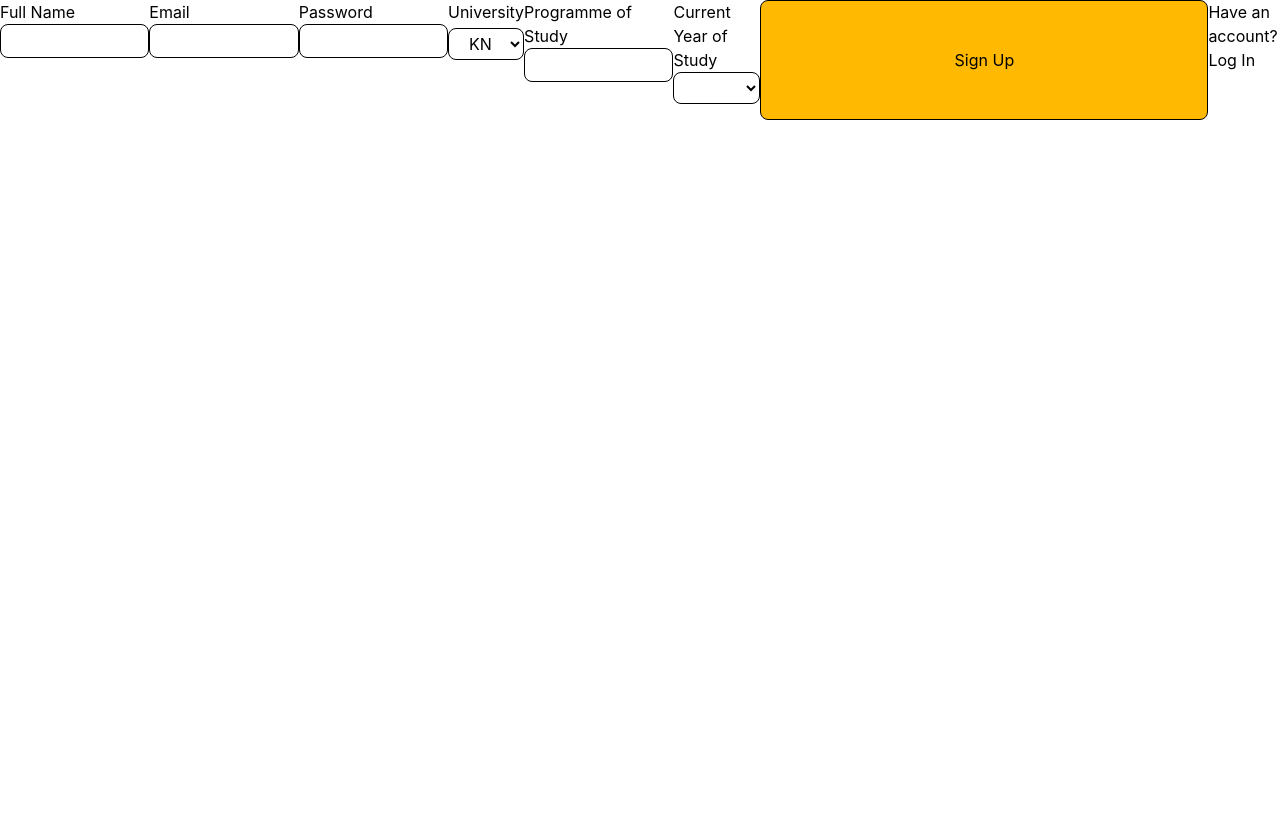
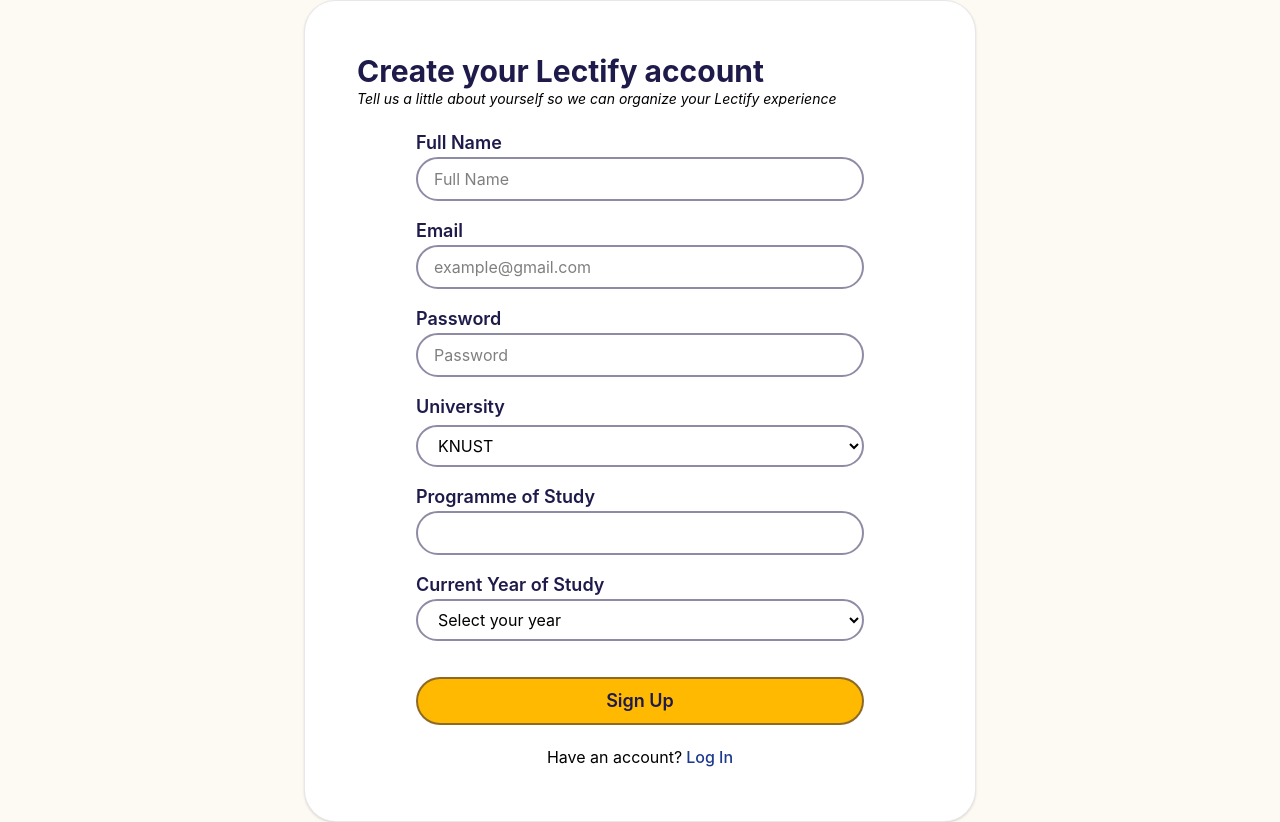
Before and after one commit to obkstudios/app_progress, a React (Vite) app: page /signup in a window 1280 px wide. Before the commit the page ends 800 px from the top, so only its background shows below. Built offline with nearby package versions, Linux system fonts and the light colour scheme.

Commit message:
Build form for signup page

```diff
--- a/src/pages/SignUp.jsx
+++ b/src/pages/SignUp.jsx
@@ -1,41 +1,96 @@
 import { Link } from "react-router-dom"
+import { useState } from "react"
 import { appName } from "../config"
 
 function SignUpForm() {
+  const [fullName, setFullName] = useState("")
+  const [email, setEmail] = useState("")
+  const [password, setPassword] = useState("")
+  const [university, setUniversity] = useState("KNUST")
+  const [year, setYear] = useState("")
+  const [program, setProgram] = useState("")
+
+  function handleSubmit(e) {
+    e.preventDefault() // stops the page from reloading
+  }
+
   return (
-    <form className="flex flex-row">
+    <div className="flex justify-center items-center min-h-screen  bg-[#fdfaf3] ">
+      <form onSubmit={handleSubmit} className="w-full max-w-2xl rounded-4xl bg-white border border-[#1e1b4b]/10 p-8 shadow-sm">
+        <div className="m-5">
+          <h1 className="text-3xl font-bold text-[#1e1b4b]">Create your Lectify account</h1>
+
+
+          <p className="text-sm italic mb-5 ">Tell us a little about yourself so we can organize your Lectify experience</p>
+        </div>
+        <div className="mx-auto w-full max-w-md">
           <div className="mb-4">
-        <label className="block" htmlFor="full-name">Full Name </label>
-        <input type="text" id="full-name" className="border w-full rounded-lg max-w-md px-4 py-1" />
+            <label className="block text-lg font-semibold text-[#1e1b4b]" htmlFor="full-name">Full Name </label>
+            <input
+              type="text"
+              id="full-name"
+              value={fullName}
+              className=" border-[#1e1b4b]/50 border-2 w-full rounded-3xl px-4 py-2"
+              onChange={(e) => setFullName(e.target.value)}
+              placeholder="Full Name" />
+          </div>
+
+          <div className="mb-4 ">
+            <label className="block text-lg font-semibold text-[#1e1b4b]" htmlFor="email">Email </label>
+            <input
+              type="email"
+              id="email"
+              value={email}
+              className=" border-[#1e1b4b]/50 border-2 w-full rounded-3xl px-4 py-2"
+              onChange={(e) => setEmail(e.target.value)}
+              placeholder="example@gmail.com" />
           </div>
 
           <div className="mb-4">
-        <label className="block" htmlFor="email">Email </label>
-        <input type="email" id="email" className="border w-full rounded-lg max-w-md px-4 py-1" />
+            <label className="block text-lg font-semibold text-[#1e1b4b]" htmlFor="password">Password </label>
+            <input
+              type="password"
+              id="password"
+              value={password}
+              className=" border-[#1e1b4b]/50 border-2 w-full rounded-3xl px-4 py-2"
+              onChange={(e) => setPassword(e.target.value)}
+              placeholder="Password" />
           </div>
 
           <div className="mb-4">
-        <label className="block" htmlFor="password">Password </label>
-        <input type="password" id="password" className="border w-full rounded-lg max-w-md px-4 py-1" />
-      </div>
-
-      <div className="mb-4">
-        <label className="block mb-1" htmlFor="university">University</label>
-        <select id="university" className="w-full border rounded-lg px-4 max-w-md py-1">
+            <label className="block text-lg font-semibold text-[#1e1b4b] mb-1" htmlFor="university">University</label>
+            <select
+              id="university"
+              className=" border-[#1e1b4b]/50 border-2 w-full rounded-3xl px-4 py-2"
+              value={university}
+              onChange={(e) => setUniversity(e.target.value)}
+            >
+              <option value="" disabled>Select your university</option>
               <option value="KNUST">KNUST</option>
             </select>
           </div>
 
           <div className="mb-4">
-        <label className="block" htmlFor="program">Programme of Study </label>
-        <input type="text" id="program" className="border w-full rounded-lg max-w-md px-4 py-1" />
+            <label className="block text-lg font-semibold text-[#1e1b4b]" htmlFor="program">Programme of Study </label>
+            <input
+              type="text"
+              id="program"
+              className=" border-[#1e1b4b]/50 border-2  w-full rounded-3xl px-4 py-2"
+              value={program}
+              onChange={(e) => setProgram(e.target.value)}
+            />
           </div>
 
           <div className="mb-4">
-        <label className="block" htmlFor="year">Current Year of Study</label>
+            <label className="block text-lg font-semibold text-[#1e1b4b]" htmlFor="year">Current Year of Study</label>
             {/* <input type="text" id="year" className="border w-full rounded-lg max-w-md px-4 py-1" /> */}
-        <select id="university" className="w-full border rounded-lg px-4 max-w-md py-1">
-          <option value=""></option>
+            <select
+              id="year"
+              className="w-full border-[#1e1b4b]/50 border-2 rounded-3xl px-4 py-2"
+              value={year}
+              onChange={(e) => setYear(e.target.value)}
+            >
+              <option value="" disabled>Select your year</option>
               <option value="year-1">Year 1</option>
               <option value="year-2">Year 2</option>
               <option value="year-3">Year 3</option>
@@ -45,15 +100,17 @@
             </select>
           </div>
 
-      <button className="w-full border rounded-lg px-4 max-w-md py-1 bg-amber-400">
+          <button className="w-full rounded-3xl px-4 py-2 mt-5 bg-amber-400 text-lg font-semibold border-[#1e1b4b]/50 border-2 text-[#1e1b4b]">
             Sign Up
           </button>
 
-      <div>
-        <p>Have an account?</p>
-        <Link to="/Login">Log In</Link>
+          <div className="flex justify-center m-5">
+            <p className="mr-1">Have an account?</p>
+            <Link to="/Login" className="text-blue-900 font-medium">Log In</Link>
+          </div>
         </div>
       </form>
+    </div>
   )
 }
 
```
Lines whose indentation alone changed are shown as unchanged.
